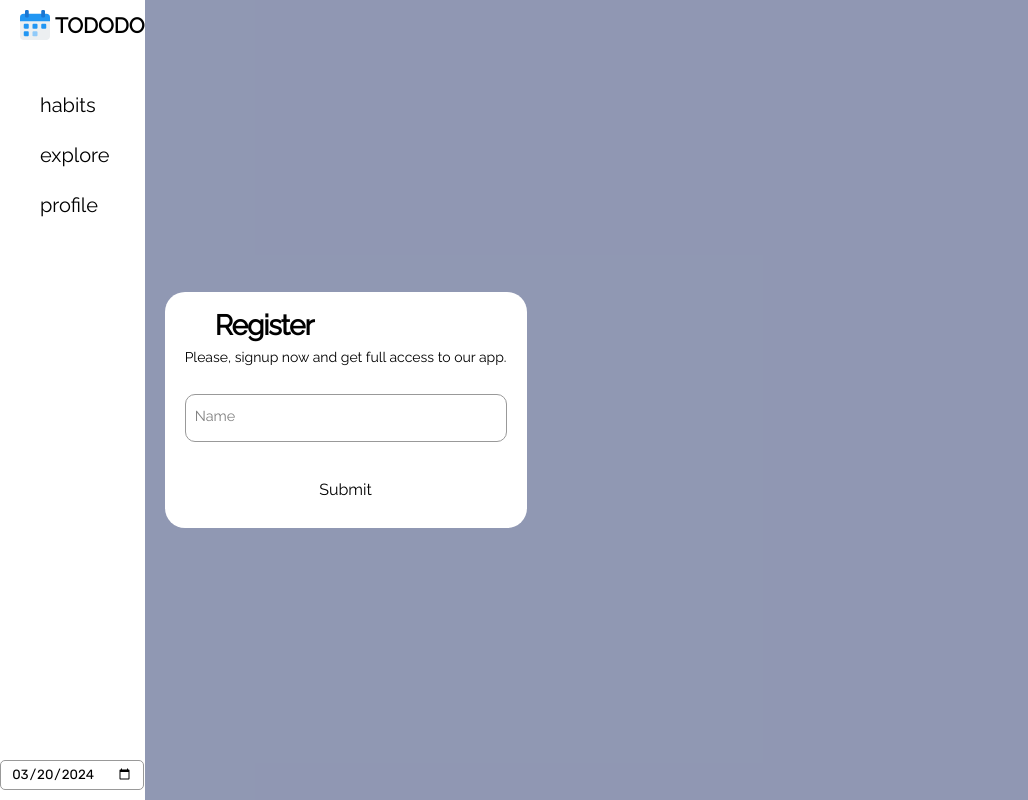
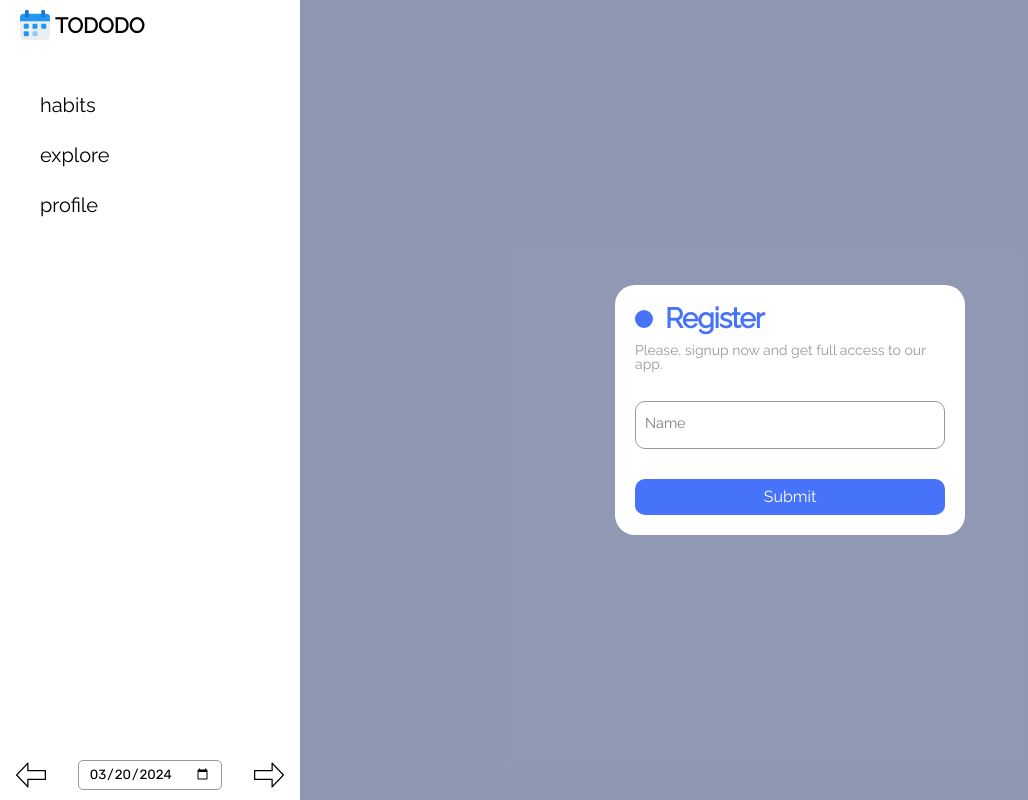
Before and after one commit to Boris-sudo/PROD_projetct, an Angular app in the folder frontend/: page /login in a window 1280 px wide. Shown: the whole page, without its empty margins (0-1028 px from the left). Built offline with nearby package versions, Linux system fonts and the light colour scheme; a web font is replaced by a local one.

Commit message:
some constants

```diff
--- a/frontend/src/styles.css
+++ b/frontend/src/styles.css
@@ -34,7 +34,7 @@ body {
 }
 
 input {
-  caret-color: var(--caret-color);
+  caret-color: var(--caret-white);
 }
 
 li {
@@ -54,20 +54,61 @@ img {
   pointer-events:      none;
 }
 
-body {
-  --ff-raleway:        "Raleway", sans-serif;
-  --ff-rubik:          "Rubik", sans-serif;
-  --ff-ubuntu:         "Ubuntu", sans-serif;
+:root {
+  --ff-raleway:                          "Raleway", sans-serif;
+  --ff-rubik:                            "Rubik", sans-serif;
+  --ff-ubuntu:                           "Ubuntu", sans-serif;
 
-  --text-black:       #000000;
-  --background-light: #c0caef;
-  --background-white: #ffffff;
-  --background-menu:  #9ba3be;
-  --border-gray:      #999999;
-  --svg-blue-light:   #b1dae7;
-  --svg-blue-dark:    #234567;
-  --caret-color:      #ffffff;
+  --green:                               #008000;
+  --blue:                                #4772fa;
+  --black:                               #000000;
+  --white:                               #ffffff;
+  --gray:                                #999999;
+  --light-gray:                          #e7e7e7;
+  --red:                                 rgba(243, 6, 6, 0.4);
+  --text-black:                          var(--black);
+  --background-light:                    #c0caef;
+  --background-white:                    var(--white);
+  --background-menu:                     #9ba3be;
+  --border-gray:                         var(--gray);
+  --svg-blue-light:                      #b1dae7;
+  --svg-blue-dark:                       #234567;
+  --caret-white:                         var(--white);
+  --caret-black:                         var(--black);
+  --dropdorw-button-gray:                var(--gray);
+  --dropdorw-button-blue:                var(--blue);
+  --dropdorw-button-white:               var(--white);
+  --dropdorw-button-red:                 #ec0707;
+  --date-frequency-item-lgray:           #eeeeee;
+  --date-frequency-item-dgray:           #555555;
+  --date-frequency-item-lblue:           #d2dbff;
+  --date-frequency-item-dblue:           var(--blue);
+  --login-dblue:                         #385ac2;
 
-  --max-window-width: 1440px;
-  --top-bar-height:   70px;
+  --max-window-width:                    1440px;
+  --top-bar-height:                      70px;
+  --add-habit-input-width:               200px;
+  --add-habit-input-height:              30px;
+  --add-habit-dropdown-menu-width:       300px;
+  --add-habit-menu-width:                400px;
+  --add-habit-menu-height:               450px;
+  --login-menu-width:                    400px;
+  --login-menu-height:                   300px;
+  --habits-content-width:                100%;
+  --habits-content-height:               500px;
+  --habits-content-svg-alarm-clock-size: 130px;
+  --habits-content-svg-schedule-size:    70px;
+  --habits-content-svg-circle-size:      150px;
+  --right-bar-menu-width:                300px;
+  --habit-img-scale:                     40px;
+  --habit-content-card-min-width:        300px;
+  --habit-content-card-height:           70px;
+  --habit-content-card-height-opened:    200px;
+  --login-form-max-width:                350px;
+  --login-title-after-size:              16px;
+  --login-title-before-size:             18px;
+  --main-rollbar-height:                 80px;
+  --main-head-block-height:              600px;
+  --blob-width:                          1000px;
+  --minimum-right-bar-show-width:        600px;
 }
```
